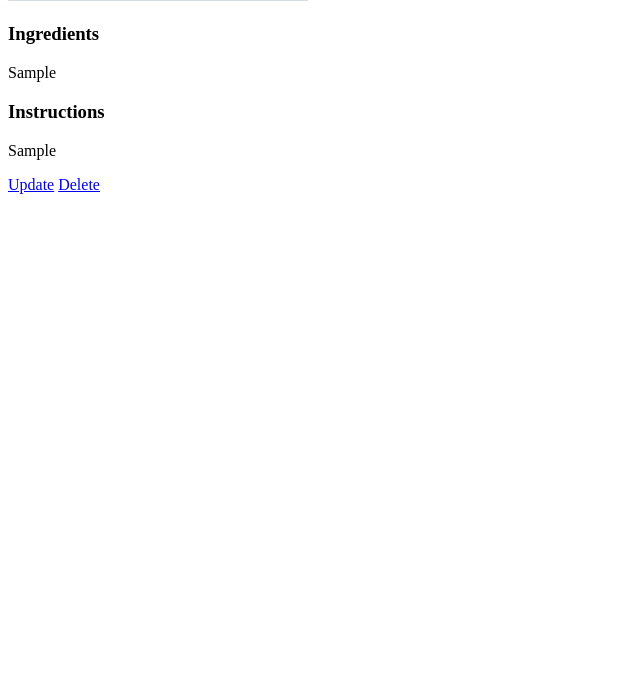
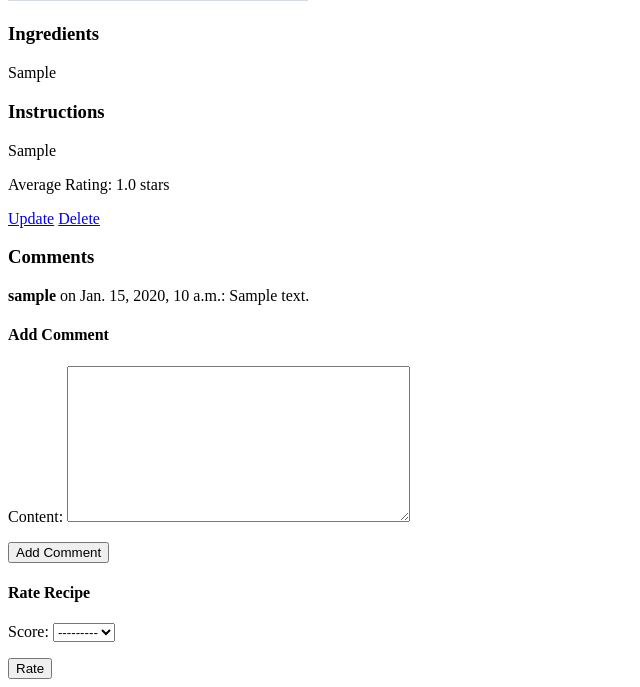
Before and after one commit to Helly2230/recipe_community, a Django app: page /recipe/1/ in a window 1280 px wide. Shown: the part 423-1110 px from the top of the page, without its empty margins (0-640 px from the left). Before the commit the page ends 617 px from the top, so only its background shows below. Run offline with Django 5.2, Linux system fonts and the light colour scheme; a user stored in the database is signed in; tables that the repository leaves empty hold one stand-in row (values such as "Sample post"); grey boxes marked "Sample" are stand-in pictures; parts of the project's set-up code (start-up, migrations or seed data) failed here and were passed over.

Commit message:
Add comments, ratings, and search functionality

```diff
--- a/recipes/forms.py
+++ b/recipes/forms.py
@@ -1,7 +1,7 @@
 from django import forms
 from django.contrib.auth.forms import UserCreationForm
 from django.contrib.auth.models import User
-from .models import Profile
+from .models import Profile, Recipe, Comment, Rating
 
 class UserRegisterForm(UserCreationForm):
     email = forms.EmailField()
@@ -26,3 +26,13 @@ class RecipeForm(forms.ModelForm):
     class Meta:
         model = Recipe
         fields = ['title', 'ingredients', 'instructions', 'photo']
+
+class CommentForm(forms.ModelForm):
+    class Meta:
+        model = Comment
+        fields = ['content']
+
+class RatingForm(forms.ModelForm):
+    class Meta:
+        model = Rating
+        fields = ['score']
--- a/recipes/models.py
+++ b/recipes/models.py
@@ -29,3 +29,23 @@ class Recipe(models.Model):
 
     def __str__(self):
         return self.title
+
+class Comment(models.Model):
+    recipe = models.ForeignKey(Recipe, on_delete=models.CASCADE, related_name='comments')
+    author = models.ForeignKey(User, on_delete=models.CASCADE)
+    content = models.TextField()
+    created_at = models.DateTimeField(auto_now_add=True)
+
+    def __str__(self):
+        return f'Comment by {self.author} on {self.recipe}'
+
+class Rating(models.Model):
+    recipe = models.ForeignKey(Recipe, on_delete=models.CASCADE, related_name='ratings')
+    user = models.ForeignKey(User, on_delete=models.CASCADE)
+    score = models.IntegerField(choices=[(i, i) for i in range(1, 6)])
+
+    class Meta:
+        unique_together = ('recipe', 'user')
+
+    def __str__(self):
+        return f'{self.user} rated {self.recipe} {self.score} stars'
--- a/recipes/templates/recipes/recipe_detail.html
+++ b/recipes/templates/recipes/recipe_detail.html
@@ -1,17 +1,41 @@
 {% extends "recipes/base.html" %}
 
 {% block content %}
-<h2>{{ object.title }}</h2>
-<p>By {{ object.author }} on {{ object.created_at }}</p>
-{% if object.photo %}
-<img src="{{ object.photo.url }}" alt="{{ object.title }}" width="300">
+<h2>{{ recipe.title }}</h2>
+<p>By {{ recipe.author }} on {{ recipe.created_at }}</p>
+{% if recipe.photo %}
+<img src="{{ recipe.photo.url }}" alt="{{ recipe.title }}" width="300">
 {% endif %}
 <h3>Ingredients</h3>
-<p>{{ object.ingredients }}</p>
+<p>{{ recipe.ingredients }}</p>
 <h3>Instructions</h3>
-<p>{{ object.instructions }}</p>
-{% if user == object.author %}
-<a href="{% url 'recipe-update' object.pk %}">Update</a>
-<a href="{% url 'recipe-delete' object.pk %}">Delete</a>
+<p>{{ recipe.instructions }}</p>
+{% if average_rating %}
+<p>Average Rating: {{ average_rating|floatformat:1 }} stars</p>
+{% endif %}
+{% if user == recipe.author %}
+<a href="{% url 'recipe-update' recipe.pk %}">Update</a>
+<a href="{% url 'recipe-delete' recipe.pk %}">Delete</a>
+{% endif %}
+
+<h3>Comments</h3>
+{% for comment in comments %}
+<p><strong>{{ comment.author }}</strong> on {{ comment.created_at }}: {{ comment.content }}</p>
+{% endfor %}
+
+{% if user.is_authenticated %}
+<h4>Add Comment</h4>
+<form method="post">
+    {% csrf_token %}
+    {{ comment_form.as_p }}
+    <button type="submit" name="comment">Add Comment</button>
+</form>
+
+<h4>Rate Recipe</h4>
+<form method="post">
+    {% csrf_token %}
+    {{ rating_form.as_p }}
+    <button type="submit" name="rating">Rate</button>
+</form>
 {% endif %}
 {% endblock %}
--- a/recipes/templates/recipes/recipe_list.html
+++ b/recipes/templates/recipes/recipe_list.html
@@ -2,6 +2,10 @@
 
 {% block content %}
 <h2>Recipes</h2>
+<form method="get">
+    <input type="text" name="q" placeholder="Search by title or ingredients" value="{{ request.GET.q }}">
+    <button type="submit">Search</button>
+</form>
 {% if user.is_authenticated %}
 <a href="{% url 'recipe-create' %}">Add Recipe</a>
 {% endif %}
--- a/recipes/urls.py
+++ b/recipes/urls.py
@@ -9,7 +9,7 @@ urlpatterns = [
     path('logout/', auth_views.LogoutView.as_view(template_name='recipes/logout.html'), name='logout'),
     path('profile/', views.profile, name='profile'),
     path('recipes/', views.RecipeListView.as_view(), name='recipe-list'),
-    path('recipe/<int:pk>/', views.RecipeDetailView.as_view(), name='recipe-detail'),
+    path('recipe/<int:pk>/', views.recipe_detail, name='recipe-detail'),
     path('recipe/new/', views.RecipeCreateView.as_view(), name='recipe-create'),
     path('recipe/<int:pk>/update/', views.RecipeUpdateView.as_view(), name='recipe-update'),
     path('recipe/<int:pk>/delete/', views.RecipeDeleteView.as_view(), name='recipe-delete'),
--- a/recipes/views.py
+++ b/recipes/views.py
@@ -3,8 +3,9 @@ from django.contrib import messages
 from django.contrib.auth.decorators import login_required
 from django.contrib.auth.mixins import LoginRequiredMixin, UserPassesTestMixin
 from django.views.generic import ListView, DetailView, CreateView, UpdateView, DeleteView
-from .forms import UserRegisterForm, UserUpdateForm, ProfileUpdateForm, RecipeForm
-from .models import Recipe
+from django.db.models import Avg, Q
+from .forms import UserRegisterForm, UserUpdateForm, ProfileUpdateForm, RecipeForm, CommentForm, RatingForm
+from .models import Recipe, Comment, Rating
 
 def home(request):
     return render(request, 'recipes/home.html')
@@ -47,9 +48,52 @@ class RecipeListView(ListView):
     context_object_name = 'recipes'
     ordering = ['-created_at']
 
-class RecipeDetailView(DetailView):
-    model = Recipe
-    template_name = 'recipes/recipe_detail.html'
+    def get_queryset(self):
+        query = self.request.GET.get('q')
+        if query:
+            return Recipe.objects.filter(
+                Q(title__icontains=query) | Q(ingredients__icontains=query)
+            ).order_by('-created_at')
+        return Recipe.objects.all().order_by('-created_at')
+
+def recipe_detail(request, pk):
+    recipe = get_object_or_404(Recipe, pk=pk)
+    comments = recipe.comments.all()
+    ratings = recipe.ratings.all()
+    average_rating = ratings.aggregate(Avg('score'))['score__avg'] if ratings else None
+
+    if request.method == 'POST':
+        if 'comment' in request.POST:
+            comment_form = CommentForm(request.POST)
+            if comment_form.is_valid():
+                comment = comment_form.save(commit=False)
+                comment.recipe = recipe
+                comment.author = request.user
+                comment.save()
+                return redirect('recipe-detail', pk=pk)
+        elif 'rating' in request.POST:
+            rating_form = RatingForm(request.POST)
+            if rating_form.is_valid():
+                rating, created = Rating.objects.get_or_create(
+                    recipe=recipe, user=request.user,
+                    defaults={'score': rating_form.cleaned_data['score']}
+                )
+                if not created:
+                    rating.score = rating_form.cleaned_data['score']
+                    rating.save()
+                return redirect('recipe-detail', pk=pk)
+    else:
+        comment_form = CommentForm()
+        rating_form = RatingForm()
+
+    context = {
+        'recipe': recipe,
+        'comments': comments,
+        'average_rating': average_rating,
+        'comment_form': comment_form,
+        'rating_form': rating_form,
+    }
+    return render(request, 'recipes/recipe_detail.html', context)
 
 class RecipeCreateView(LoginRequiredMixin, CreateView):
     model = Recipe
```
Also changed, not shown: db.sqlite3, recipes/migrations/0003_comment_rating.py (added).
